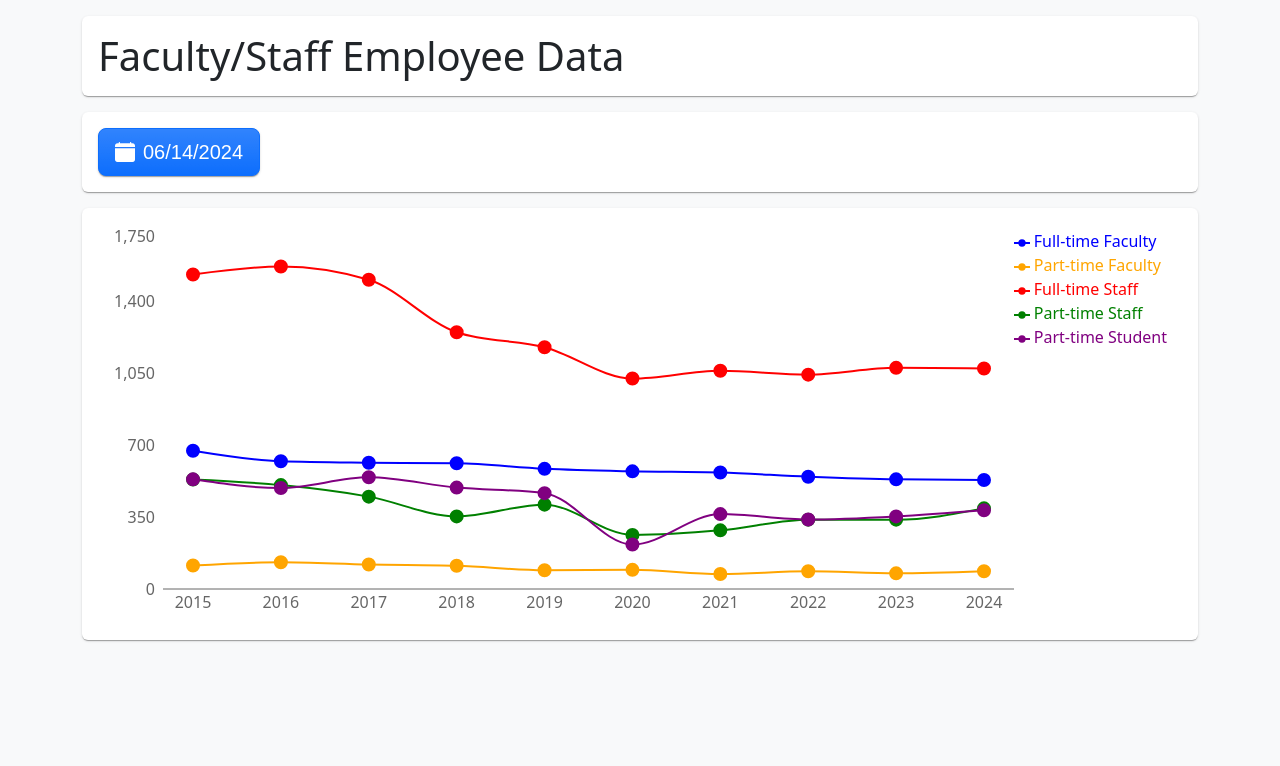
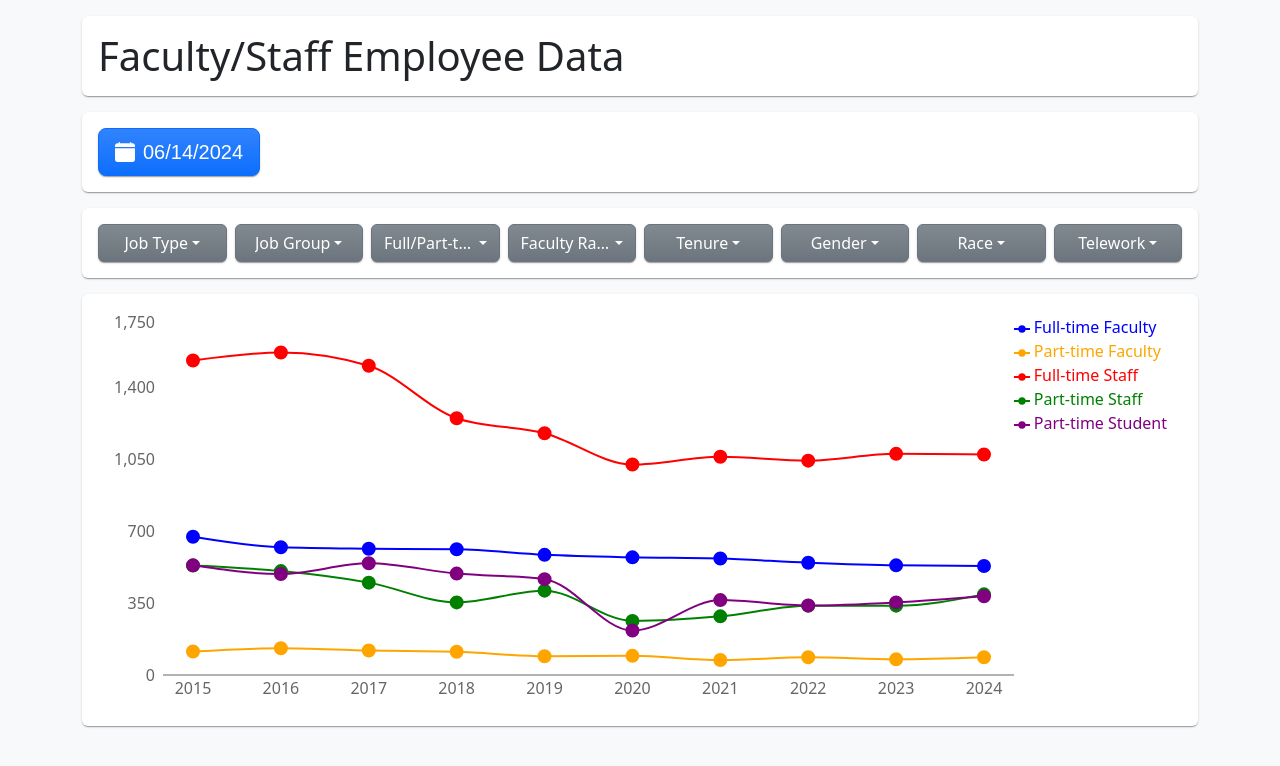
Before and after one commit to chancellor-w-whitaker/employee-data, a React (Vite) app: page / in a window 1280 px wide. Shown: the top 766 px of the page. Built offline with nearby package versions, Linux system fonts and the light colour scheme; a web font is replaced by a local one.

Commit message:
started filters

```diff
--- a/src/App.jsx
+++ b/src/App.jsx
@@ -8,7 +8,7 @@ import {
   YAxis,
   Line,
 } from "recharts";
-import { useMemo } from "react";
+import { useState, useMemo } from "react";
 
 import { sortReferenceDotsByHistory } from "./helpers/sortReferenceDotsByHistory";
 import { getChangeFromPreviousPoint } from "./helpers/getChangeFromPreviousPoint";
@@ -19,17 +19,20 @@ import { getWrapperClassName } from "./helpers/getWrapperClassName";
 import { CustomizedTooltip } from "./components/CustomizedTooltip";
 import { useActiveLegendItem } from "./hooks/useActiveLegendItem";
 import { CustomizedLegend } from "./components/CustomizedLegend";
+import { getBestRowColumns } from "./helpers/getBestRowColumns";
 import { getReferenceDots } from "./helpers/getReferenceDots";
 import { DatePicker } from "./components/DatePicker";
 import { getDotLine } from "./helpers/getDotLine";
 import { useFileList } from "./hooks/useFileList";
 import { Content } from "./components/Content";
+import { Popover } from "./components/Popover";
 import { Button } from "./components/Button";
 import { Main } from "./components/Main";
 import { constants } from "./constants";
 
 export default function App() {
-  const { lists, lines, data, ...calendarProps } = useFileList(fileListPromise);
+  const { columns, lines, data, ...calendarProps } =
+    useFileList(fileListPromise);
 
   const {
     activeLegendItemHistory,
@@ -78,6 +81,10 @@ export default function App() {
 
   const tooltipWrapperClassName = getWrapperClassName(change);
 
+  const [resizeWidth, setResizeWidth] = useState(0);
+
+  const onResize = (w) => setResizeWidth(w);
+
   // ? maybe change style of calendar button + label next to it
   // * legend hover event
   // * dot style
@@ -99,6 +106,53 @@ export default function App() {
       </Content>
       <Content>
         <DatePicker {...calendarProps}></DatePicker>
+      </Content>
+      <Content>
+        <ResponsiveContainer onResize={onResize}>
+          <div
+            className="d-flex flex-wrap justify-content-evenly"
+            style={{ marginBottom: -8, marginRight: -8 }}
+          >
+            {columns.map(({ headerName, values, field }) => {
+              const rowColumns = getBestRowColumns({
+                count: columns.length,
+                width: resizeWidth,
+              })?.rowColumns;
+
+              return (
+                <Popover
+                  hide={
+                    <ul
+                      className="dropdown-menu d-block shadow overflow-y-scroll"
+                      style={{ maxHeight: 250 }}
+                    >
+                      {values.map((value) => (
+                        <li key={value}>
+                          <button className="dropdown-item" type="button">
+                            {value}
+                          </button>
+                        </li>
+                      ))}
+                    </ul>
+                  }
+                  openWith={
+                    <Button
+                      className="dropdown-toggle w-100 shadow-sm bg-gradient d-flex align-items-center justify-content-center"
+                      variant="secondary"
+                    >
+                      <div className="text-truncate">{headerName}</div>
+                    </Button>
+                  }
+                  style={{
+                    width: `${Math.floor(100 / rowColumns)}%`,
+                  }}
+                  className="dropdown flex-fill pe-2 pb-2"
+                  key={field}
+                ></Popover>
+              );
+            })}
+          </div>
+        </ResponsiveContainer>
       </Content>
       {/* <Content>
         {lists.map(({ selections, options, name }) => {
--- a/src/components/Popover.jsx
+++ b/src/components/Popover.jsx
@@ -1,10 +1,17 @@
 import { useCallback, useEffect, useState, useRef } from "react";
 
-export const Popover = ({ openWith, onClose, onOpen, hide }) => {
+export const Popover = ({
+  openWith,
+  onClose,
+  onOpen,
+  style,
+  hide,
+  ...props
+}) => {
   const { popover, isOpen, open } = usePopover({ onClose, onOpen });
 
   return (
-    <div style={{ position: "relative" }}>
+    <div style={{ position: "relative", ...style }} {...props}>
       <div onClickCapture={open}>{openWith}</div>
       {isOpen && (
         <div style={{ position: "absolute", zIndex: 1000 }} ref={popover}>
--- a/src/constants/index.js
+++ b/src/constants/index.js
@@ -21,22 +21,6 @@ const linePropsLookup = Object.fromEntries(
     },
   ])
 );
-
-export const constants = {
-  pivotDefs: {
-    groupBy: ["JOB_ECLS_FT_PT", "JOB_TYPE"],
-    sumUp: ["total"],
-    pivotOn: "date",
-  },
-  dropShadowStyle: {
-    filter: "drop-shadow(2px 2px 4px rgba(0, 0, 0, 0.5))",
-  },
-  xAxisTickFormatter: (dateString) => new Date(dateString).getFullYear(),
-  valueFormatter: (value) => value.toLocaleString(),
-  fileListPromise: csv("Data/_fileList.csv"),
-  xAxisPadding: { right: 30, left: 30 },
-  linePropsLookup,
-};
 
 const columnDefs = [
   {
@@ -72,3 +56,20 @@ const columnDefs = [
     field: "telework",
   },
 ];
+
+export const constants = {
+  pivotDefs: {
+    groupBy: ["JOB_ECLS_FT_PT", "JOB_TYPE"],
+    sumUp: ["total"],
+    pivotOn: "date",
+  },
+  dropShadowStyle: {
+    filter: "drop-shadow(2px 2px 4px rgba(0, 0, 0, 0.5))",
+  },
+  xAxisTickFormatter: (dateString) => new Date(dateString).getFullYear(),
+  valueFormatter: (value) => value.toLocaleString(),
+  fileListPromise: csv("Data/_fileList.csv"),
+  xAxisPadding: { right: 30, left: 30 },
+  linePropsLookup,
+  columnDefs,
+};
--- /dev/null
+++ b/src/helpers/getBestRowColumns.js
@@ -0,0 +1,25 @@
+const initArrayOfSize = (length = 5) => {
+  return Array.from({ length }, (x, i) => i + 1);
+};
+
+export const getBestRowColumns = ({ minColWidth = 125, count, width }) => {
+  const mods = initArrayOfSize(count)
+    .map((rowColumns) => ({
+      columnSize: width / rowColumns,
+      mod: count % rowColumns,
+      rowColumns,
+    }))
+    .filter(({ columnSize }) => columnSize >= minColWidth)
+    .sort((a, b) => b.rowColumns - a.rowColumns)
+    .sort((a, b) => b.mod - a.mod);
+
+  const best = mods[0];
+
+  const zeros = mods.filter(
+    ({ columnSize, mod }) => mod === 0 && columnSize <= best.columnSize
+  );
+
+  const collection = [...zeros, ...mods.filter(({ mod }) => mod !== 0)];
+
+  return collection[0];
+};
--- a/src/hooks/useFileList.jsx
+++ b/src/hooks/useFileList.jsx
@@ -8,6 +8,12 @@ import { getDefaultDate } from "../helpers/getDefaultDate";
 import { useResettableState } from "./useResettableState";
 import { getDataFiles } from "../helpers/getDataFiles";
 import { usePromise } from "./usePromise";
+import { constants } from "../constants";
+
+const {
+  pivotDefs: { pivotOn, sumUp },
+  columnDefs,
+} = constants;
 
 export const useFileList = (promise) => {
   const fileList = usePromise(promise);
@@ -33,31 +39,37 @@ export const useFileList = (promise) => {
     [dataArrays, dataFiles]
   );
 
-  // const lists = useMemo(() => {
-  //   const sets = {};
+  const columns = useMemo(() => {
+    const sets = {};
 
-  //   aggregableData.forEach((row) => {
-  //     Object.keys(row).forEach((key) => {
-  //       const value = row[key];
+    aggregableData.forEach((row) => {
+      Object.keys(row).forEach((key) => {
+        const value = row[key];
 
-  //       if (!(key in sets)) sets[key] = new Set();
+        if (!(key in sets)) sets[key] = new Set();
 
-  //       sets[key].add(value);
-  //     });
-  //   });
+        sets[key].add(value);
+      });
+    });
 
-  //   const arrays = Object.fromEntries(
-  //     Object.entries(sets).map(([key, set]) => [key, [...set].sort()])
-  //   );
+    const arrays = Object.fromEntries(
+      Object.entries(sets).map(([key, set]) => [key, [...set].sort()])
+    );
 
-  //   const lists = Object.keys(arrays).map((name) => ({
-  //     selections: sets[name],
-  //     options: arrays[name],
-  //     name,
-  //   }));
+    const headerNameLookup = Object.fromEntries(
+      columnDefs.map(({ headerName, field }) => [field, headerName])
+    );
 
-  //   return lists;
-  // }, [aggregableData]);
+    const columns = Object.keys(arrays)
+      .map((field) => ({
+        headerName: field in headerNameLookup ? headerNameLookup[field] : field,
+        values: arrays[field],
+        field,
+      }))
+      .filter(({ field }) => !sumUp.includes(field) && field !== pivotOn);
+
+    return columns;
+  }, [aggregableData]);
 
   const { lines, data } = useMemo(
     () => getChartProperties(aggregableData),
@@ -73,5 +85,5 @@ export const useFileList = (promise) => {
 
   const calendarProps = { onChange: setDate, tileDisabled, value: date };
 
-  return { lines, data, ...calendarProps };
+  return { columns, lines, data, ...calendarProps };
 };
```
